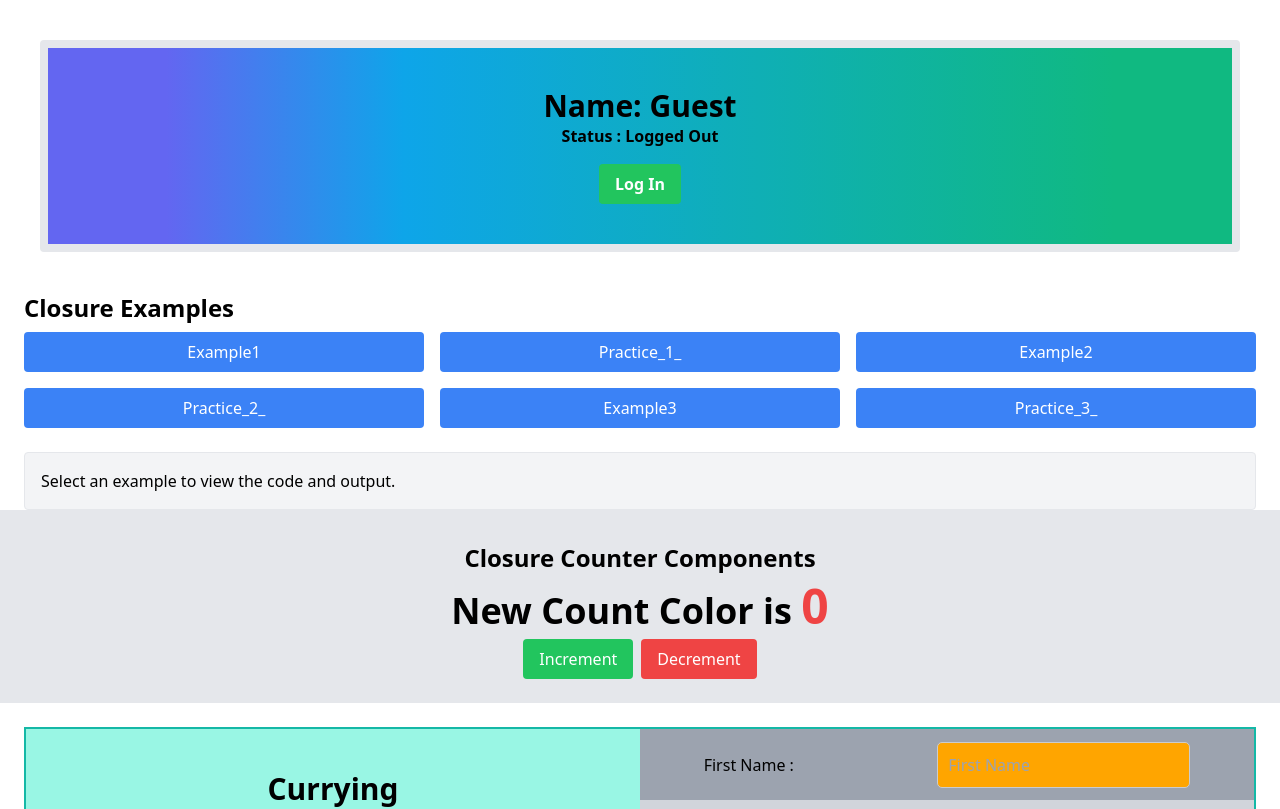
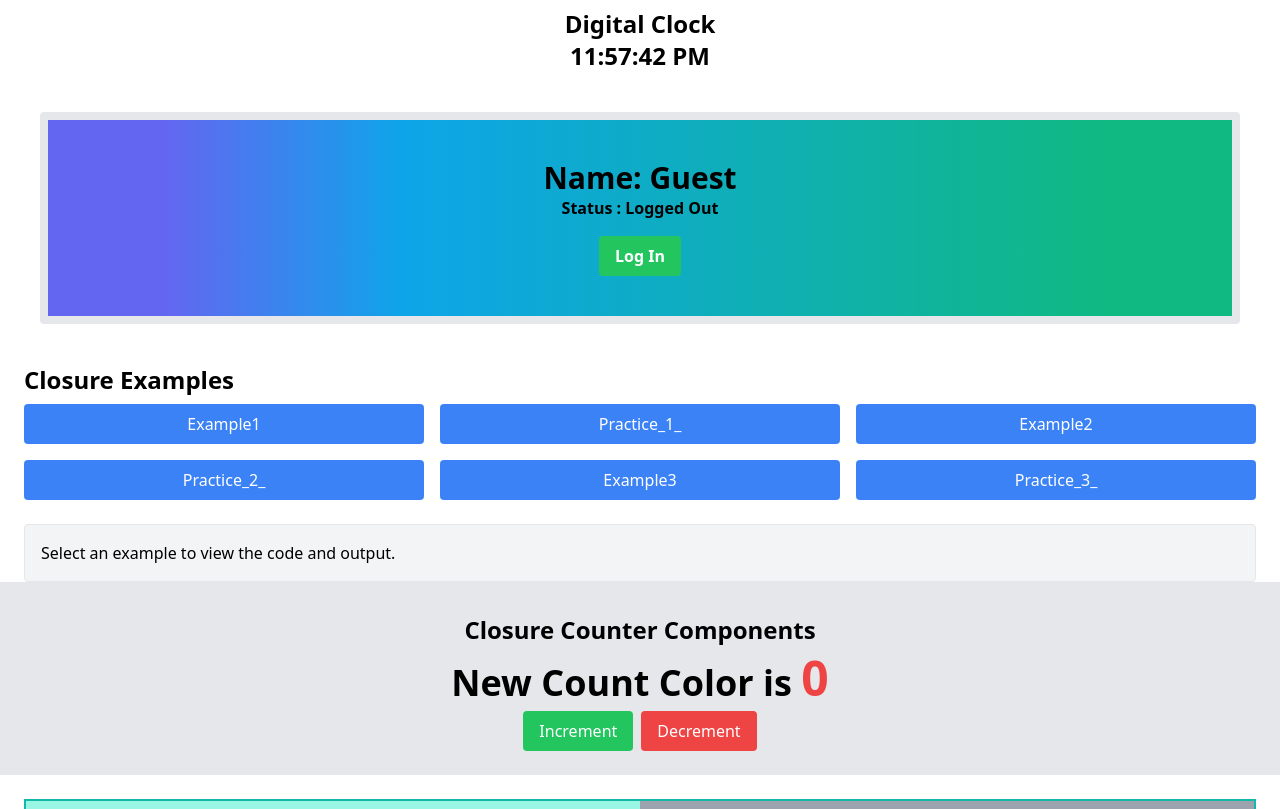
Before and after one commit to MJMahedi/react-revision, a React (Vite) app: page / in a window 1280 px wide. Shown: the top 809 px of the page. Built offline with nearby package versions, Linux system fonts and the light colour scheme.

Commit message:
added a simple digital clock

```diff
--- a/src/App.jsx
+++ b/src/App.jsx
@@ -10,6 +10,7 @@ import Currying from "./components/Currying";
 // import "./practice/Currying/simpleCurrying";
 // import "./practice/Currying/powerExponent"
 import "./practice/Currying/discountCurrying"
+import DigitalClock from './components/DigitalClock';
 // Create a Context
 const UserContext = createContext();
 
@@ -52,6 +53,7 @@ const UserProfile = () => {
 
 const App = () => (
   <UserProvider>
+    <DigitalClock />
     <UserProfile />
     <Clouser></Clouser>
     {/* <CounterComponent></CounterComponent> */}
--- /dev/null
+++ b/src/components/DigitalClock.jsx
@@ -0,0 +1,19 @@
+import React, { useState } from 'react'
+
+const DigitalClock = () => {
+    const time = new Date().toLocaleTimeString();
+    const [ctime, setCtime] = useState(time);
+const updateTime = () =>{
+    const time = new Date().toLocaleTimeString();
+    setCtime(time);
+}
+setInterval(updateTime);
+    return (
+        <div className='text-center font-bold text-2xl pt-2'>
+            <h1 className=''>Digital Clock</h1>
+            <h2 className=''>{ctime}</h2>
+        </div>
+    )
+}
+
+export default DigitalClock
```
